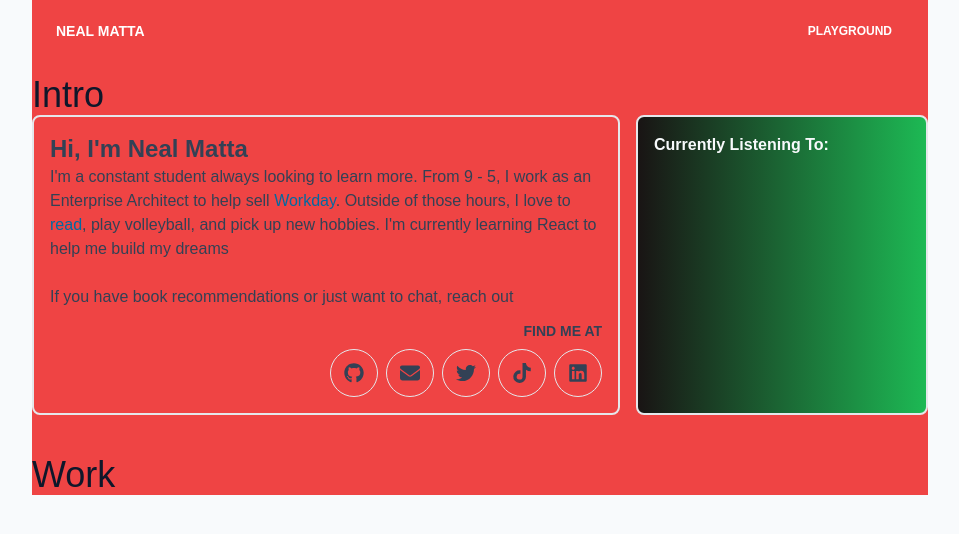
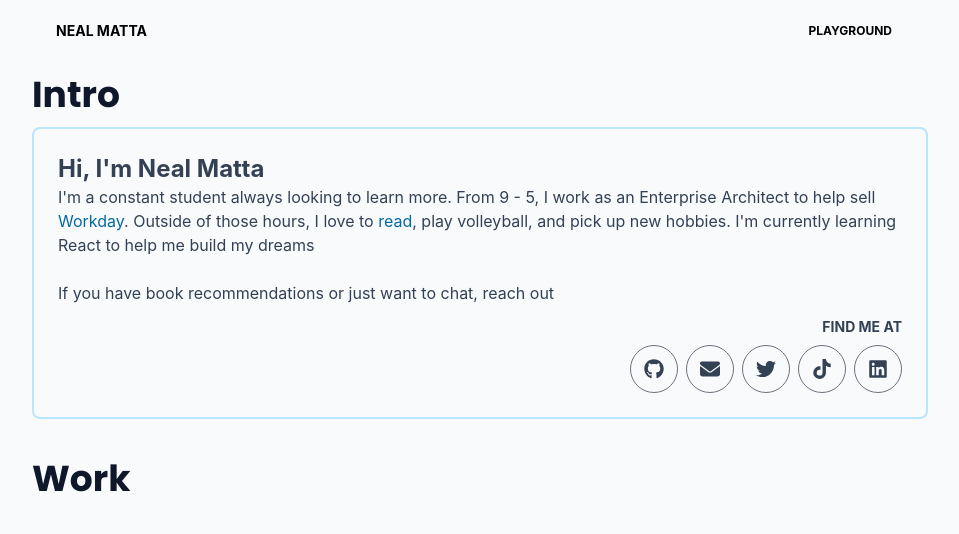
Before and after one commit to NealMatta/personal-website, a React (Create React App) app: page / in a window 1280 px wide. Shown: the top 534 px of the page, without its empty margins (160-1119 px from the left). Built offline with nearby package versions, Linux system fonts and the light colour scheme.

Commit message:
Basic stylign stuff

```diff
--- a/src/App.js
+++ b/src/App.js
@@ -9,19 +9,19 @@ import Spotify from './components/Modules/Spotify';
 
 function App() {
 	return (
-		<div className="container mx-auto max-w-4xl bg-red-500">
+		<div className="container mx-auto max-w-4xl">
 			<Navbar />
 			<Section title={'Intro'}>
 				<Module>
 					<Intro />
 				</Module>
-				<Module
+				{/* <Module
 					extraClassNames={
 						'bg-gradient-to-r from-[#191414] to-[#1DB954] '
 					}
 				>
 					<Spotify />
-				</Module>
+				</Module> */}
 				{/* <Module>Second Links</Module> */}
 			</Section>
 			<Section title={'Work'}></Section>
--- a/src/components/IntroComponents/SocialMediaList.jsx
+++ b/src/components/IntroComponents/SocialMediaList.jsx
@@ -47,12 +47,12 @@ export default function SocialMediaList() {
 							title={single.title}
 							href={single.link}
 							target="_blank"
-							className="group relative flex h-12 w-12 items-center justify-center rounded-full border border-gray-30 transition-colors hover:border-green-400 active:top-[1px] dark:border-gray-500 dark:hover:border-gray-200"
+							className="group relative flex h-12 w-12 items-center justify-center rounded-full border border-gray-30 transition-colors border-gray-500 hover:border-gray-200"
 						>
 							<FontAwesomeIcon
 								icon={single.icon}
 								size="lg"
-								className="w-5 flex-shrink-0 text-gray-40 transition-all group-hover:text-gray-800 dark:text-gray-50 dark:group-hover:text-green-400"
+								className="w-5 flex-shrink-0 text-gray-40 transition-all group-hover:text-sky-500"
 							/>
 						</a>
 					);
--- a/src/components/Module.jsx
+++ b/src/components/Module.jsx
@@ -2,7 +2,7 @@ import classNames from 'classnames';
 
 export default function Module({ children, extraClassNames }) {
 	const divClasses = classNames(
-		'box-border p-4 border-2 rounded-lg',
+		'box-border p-6 border-2 border-sky-200 rounded-lg',
 		extraClassNames
 	);
 
--- a/src/components/Navbar.jsx
+++ b/src/components/Navbar.jsx
@@ -9,13 +9,13 @@ export default function Navbar({ fixed }) {
 				<div className="container px-4 mx-auto flex flex-wrap items-center justify-between">
 					<div className="w-full relative flex justify-between lg:w-auto lg:static lg:block lg:justify-start">
 						<a
-							className="text-sm font-bold leading-relaxed inline-block mr-4 py-2 whitespace-nowrap uppercase text-white"
+							className="text-sm font-bold leading-relaxed inline-block mr-4 py-2 whitespace-nowrap uppercase "
 							href="#pablo"
 						>
 							Neal Matta
 						</a>
 						<button
-							className="text-white cursor-pointer text-xl leading-none px-3 py-1 border border-solid border-transparent rounded bg-transparent block lg:hidden outline-none focus:outline-none"
+							className="cursor-pointer text-xl leading-none px-3 py-1 border border-solid border-transparent rounded bg-transparent block lg:hidden outline-none focus:outline-none"
 							type="button"
 							onClick={() => setNavbarOpen(!navbarOpen)}
 						>
@@ -32,7 +32,7 @@ export default function Navbar({ fixed }) {
 						<ul className="flex flex-col lg:flex-row list-none lg:ml-auto">
 							<li className="nav-item">
 								<a
-									className="px-3 py-2 flex items-center text-xs uppercase font-bold leading-snug text-white hover:opacity-75"
+									className="px-3 py-2 flex items-center text-xs uppercase font-bold leading-snug  hover:opacity-75"
 									href="#pablo"
 								>
 									<span className="ml-2">Playground</span>
--- a/src/components/Section.jsx
+++ b/src/components/Section.jsx
@@ -1,7 +1,9 @@
 export default function Section({ children, title }) {
 	return (
 		<section className="container">
-			<h1 className="text-4xl text-slate-900">{title}</h1>
+			<h1 className="text-4xl text-slate-900 font-primary font-bold pb-3">
+				{title}
+			</h1>
 			<div className="flex gap-4 mb-10">{children}</div>
 		</section>
 	);
--- a/src/index.css
+++ b/src/index.css
@@ -1,13 +1,14 @@
+@import url('https://fonts.googleapis.com/css2?family=Poppins:wght@700&display=swap');
 @tailwind base;
 @tailwind components;
 @tailwind utilities;
 
 body {
 	margin: 0;
-	/* font-family: -apple-system, BlinkMacSystemFont, 'Segoe UI', 'Roboto', 'Oxygen',
-    'Ubuntu', 'Cantarell', 'Fira Sans', 'Droid Sans', 'Helvetica Neue',
-    sans-serif; */
-	font-family: 'Quicksand', sans-serif;
+	font-family: -apple-system, BlinkMacSystemFont, 'Segoe UI', 'Roboto',
+		'Oxygen', 'Ubuntu', 'Cantarell', 'Fira Sans', 'Droid Sans',
+		'Helvetica Neue', sans-serif;
+	/* font-family: 'Quicksand', sans-serif; */
 	-webkit-font-smoothing: antialiased;
 	-moz-osx-font-smoothing: grayscale;
 	background-color: #f8fafc;
--- a/tailwind.config.js
+++ b/tailwind.config.js
@@ -3,6 +3,9 @@ module.exports = {
 	content: ['./src/**/*.{js,jsx,ts,tsx}'],
 	theme: {
 		extend: {},
+		fontFamily: {
+			primary: ['Poppins', 'sans-serif'],
+		},
 	},
 	plugins: [],
 };
```
